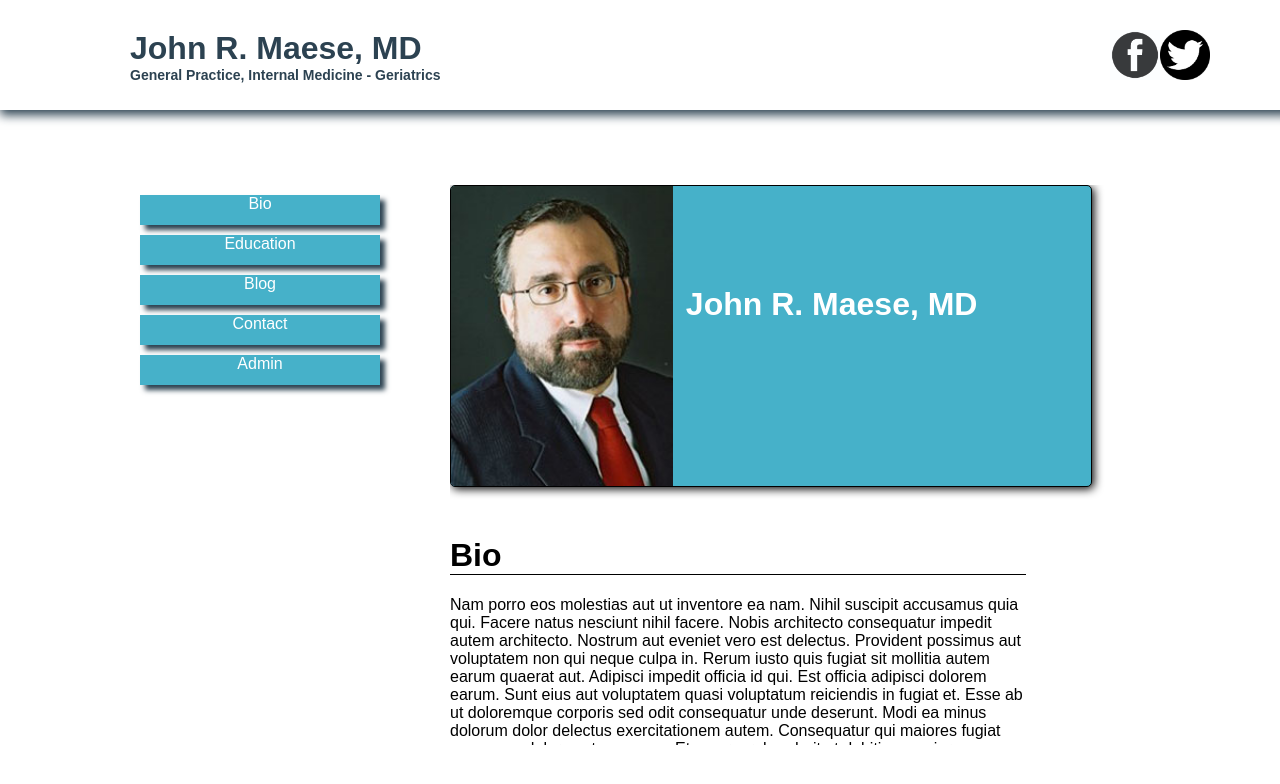
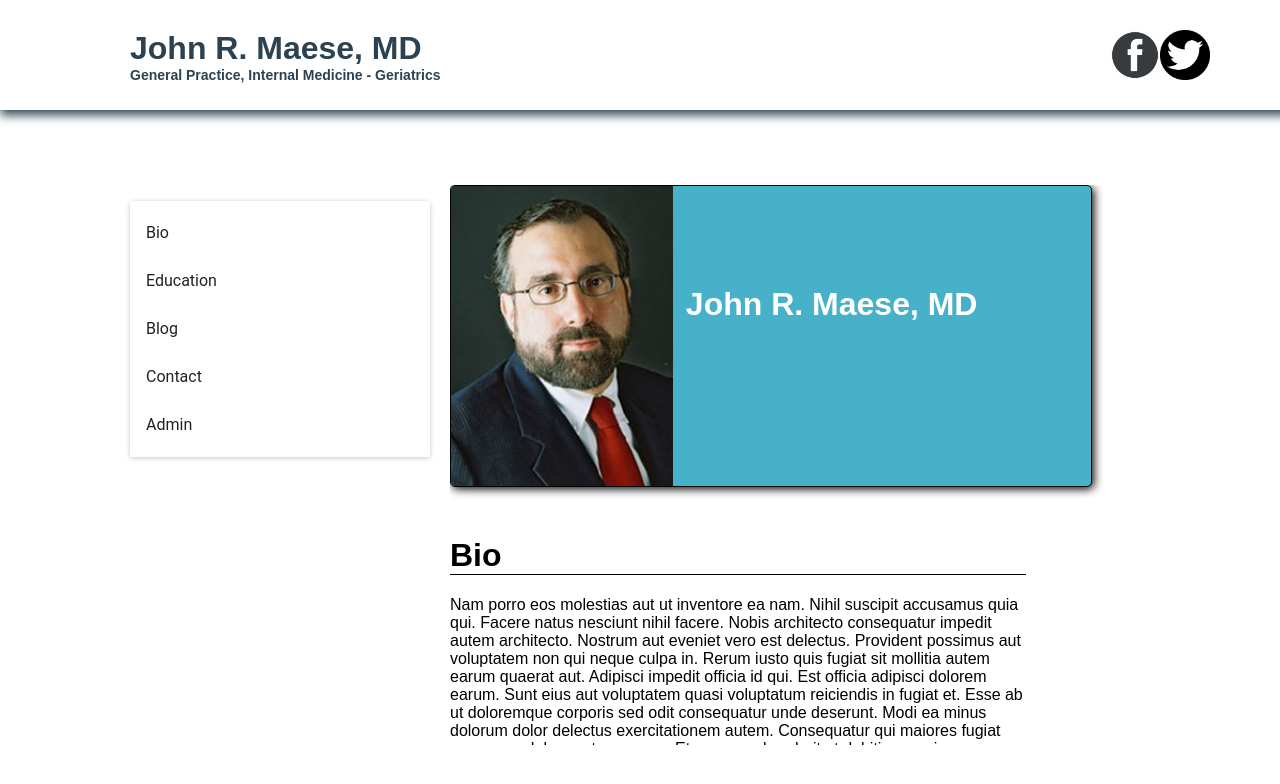
Before and after one commit to J-Wicks/johnmaese, a React (Create React App) app: page / in a window 1280 px wide. Shown: the top 784 px of the page. Built offline with nearby package versions, Linux system fonts and the light colour scheme.

Commit message:
Added material UI sidenav

```diff
--- a/package.json
+++ b/package.json
@@ -4,6 +4,7 @@
   "private": true,
   "dependencies": {
     "faker": "^4.1.0",
+    "material-ui": "^0.19.4",
     "react": "^16.0.0",
     "react-dom": "^16.0.0",
     "react-router": "^4.2.0",
--- a/src/App.css
+++ b/src/App.css
@@ -88,9 +88,7 @@ a {
 }
 
 .sideNav a{
-  color: white;
   text-decoration: none;
-  text-align: center;
 }
 
 .sideNav p {
--- a/src/Header.js
+++ b/src/Header.js
@@ -1,4 +1,5 @@
 import React from 'react';
+import IconButton from 'material-ui/IconButton';
 
 export default () => (
   <header className="App-header">
--- a/src/Sidenav.js
+++ b/src/Sidenav.js
@@ -1,22 +1,34 @@
 import React from 'react';
+import Paper from 'material-ui/Paper';
+import Menu from 'material-ui/Menu';
+import MenuItem from 'material-ui/MenuItem';
 import { Link } from 'react-router-dom';
+
+const style = {display: 'inline-block',
+margin: '16px 32px 16px 0',
+width: '300px',
+overflow: 'hidden',}
 
 export default () => (
   <div className="sideNav">
-    <Link to="bio">
-      <p> Bio </p>
+    <Paper style={style} >
+      <Menu>
+        <Link to="/bio">
+          <MenuItem primaryText="Bio" />
         </Link>
-    <Link to="education">
-      <p> Education </p>
+        <Link to="/education">
+          <MenuItem primaryText="Education" />
         </Link>
-    <Link to="blog">
-    <p> Blog </p>
+        <Link to="/blog">
+          <MenuItem primaryText="Blog" />
         </Link>
-    <Link to="contact">
-    <p> Contact </p>
+        <Link to="/contact">
+          <MenuItem primaryText="Contact" />
         </Link>
-    <Link to="admin">
-    <p> Admin </p>
+        <Link to="/admin">
+          <MenuItem primaryText="Admin" />
         </Link>
+      </Menu>
+    </Paper>
   </div>
 )
--- a/src/index.js
+++ b/src/index.js
@@ -1,8 +1,16 @@
 import React from 'react';
 import ReactDOM from 'react-dom';
 import './index.css';
-import App from './App';
+import Application from './App';
 import registerServiceWorker from './registerServiceWorker';
+import MuiThemeProvider from 'material-ui/styles/MuiThemeProvider';
+
+const App = () => (
+  <MuiThemeProvider>
+    <Application />
+  </MuiThemeProvider>
+
+)
 
 ReactDOM.render(<App />, document.getElementById('root'));
 registerServiceWorker();
```
Also changed, not shown: 1 other file (tests, documents, lock files or other folders). Lines whose indentation alone changed are shown as unchanged.
